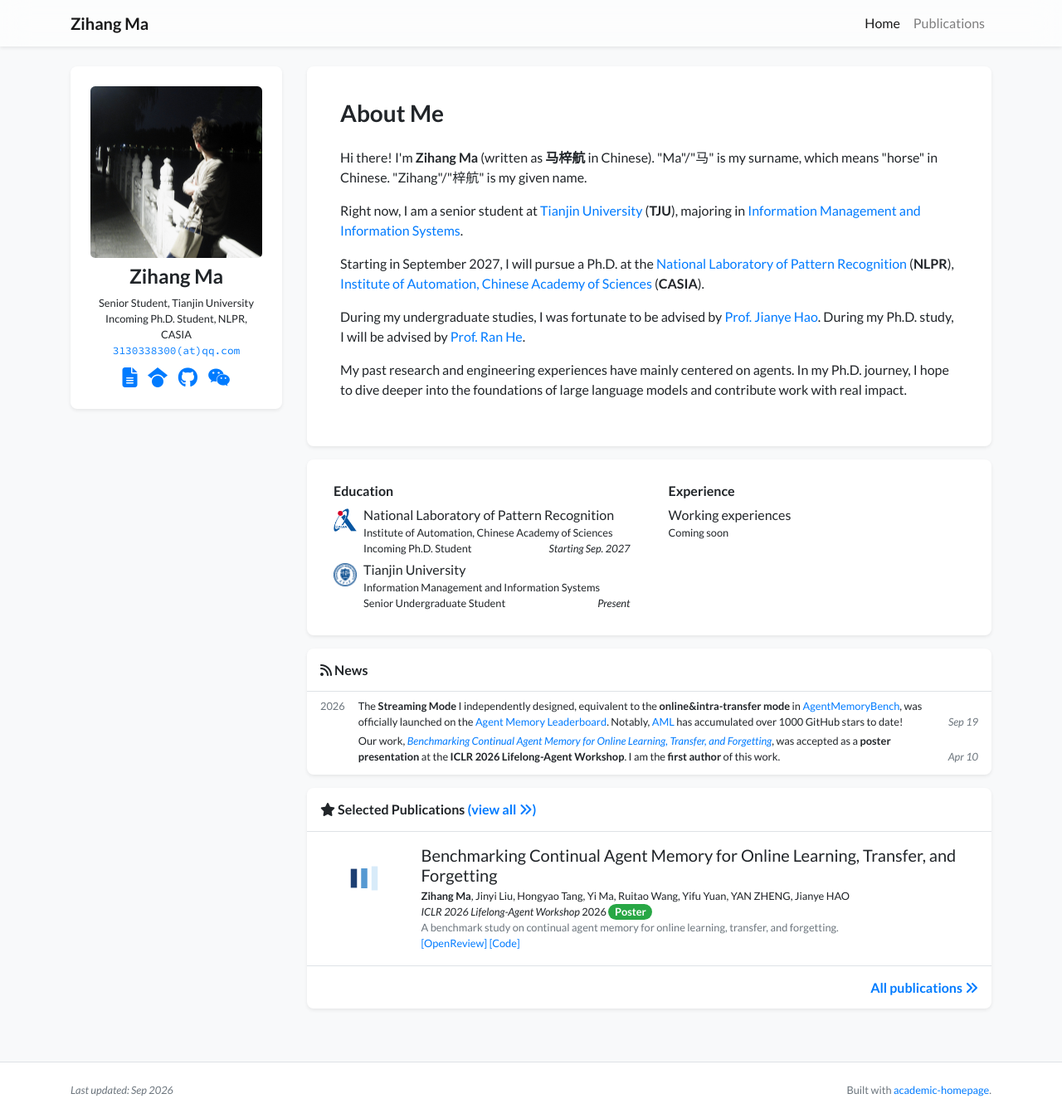
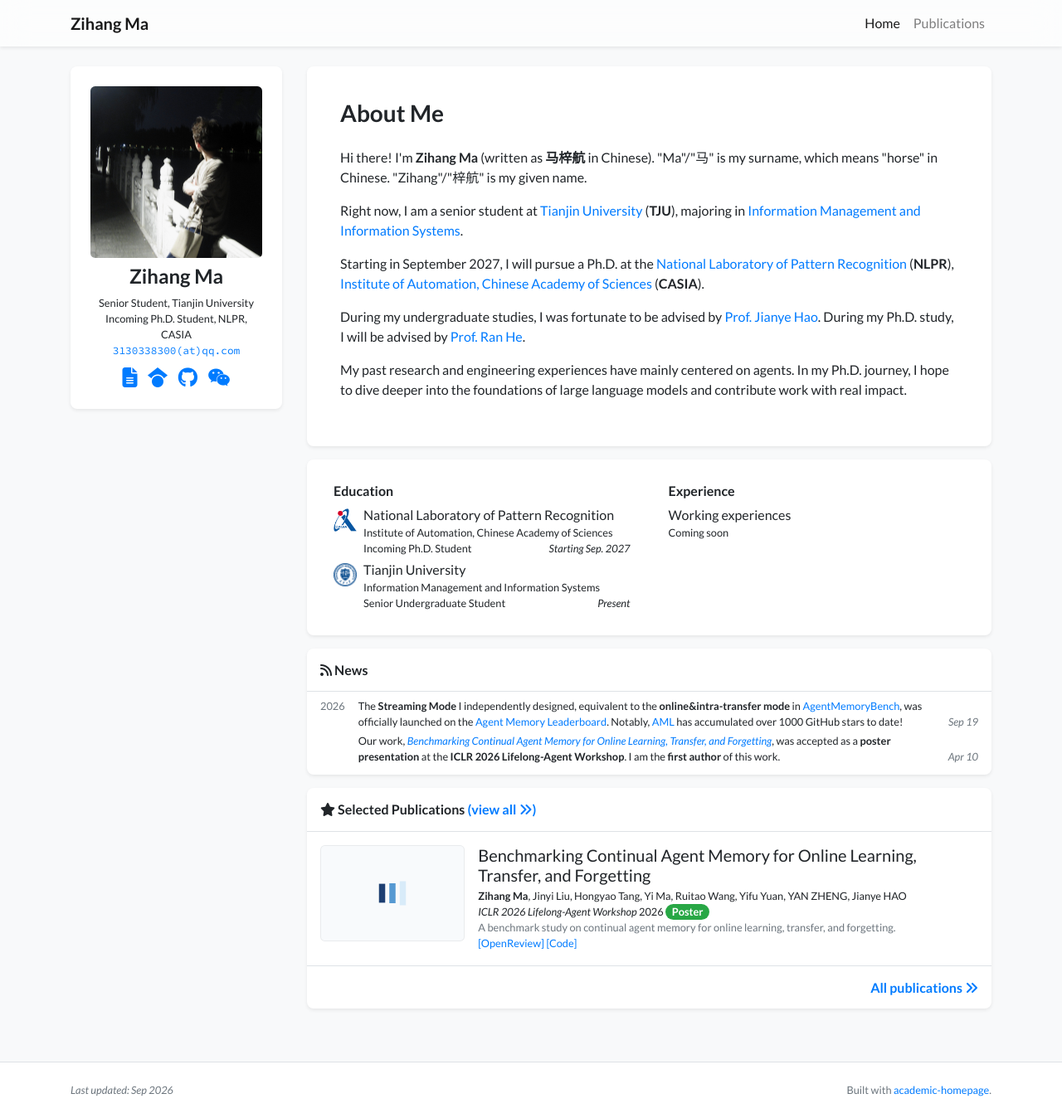
Before and after one commit to solomoon313/solomoon313.github.io, a Jekyll site: the page built from index.html, in a window 1280 px wide and 1348 px high. Shown: the whole window at 83% size. Built offline with Jekyll 4.4.1, drawn with Linux system fonts in a browser that asks for light colours; nearby versions of some CDN libraries; a style sheet for code colours, icons or effects is not loaded.

Commit message:
revise the paper figure

```diff
--- a/_includes/widgets/publication_item.html
+++ b/_includes/widgets/publication_item.html
@@ -1,14 +1,16 @@
 {% assign item = include.item %}
 <div class="d-none d-md-block">
     <div class="row no-gutters {% unless include.hide_bottom_border %}border-bottom{% endunless %} border-gray">
-        <div class="col-md-3 col-xl-2 mb-md-0 p-md-3">
+        <div class="col-md-4 col-xl-3 mb-md-0 p-md-3">
+            <div class="publication-cover-frame">
             {%- if item.cover -%}
-            <img data-src="{{ item.cover | relative_url }}" alt="{{ item.title }}" class="lazy w-100 rounded-sm" src="{{ '/assets/images/empty_300x200.png' | relative_url }}">
+            <img data-src="{{ item.cover | relative_url }}" alt="{{ item.title }}" class="lazy publication-cover-image rounded-sm" src="{{ '/assets/images/empty_300x200.png' | relative_url }}">
             {%- else -%}
-            <svg class="bubble-visual-hash lazy w-100 rounded-sm" data-bubble-visual-hash="{{ item.id }}" viewBox="0 0 300 200"></svg>
+            <svg class="bubble-visual-hash lazy publication-cover-image rounded-sm" data-bubble-visual-hash="{{ item.id }}" viewBox="0 0 300 200"></svg>
             {%- endif -%}
+            </div>
         </div>
-        <div class="col-md-9 col-xl-10 p-3 pl-md-0">
+        <div class="col-md-8 col-xl-9 p-3 pl-md-0">
             <h5 class="mt-0 mb-1 font-weight-normal">{{ item.title }}</h5>
             <p class="mt-0 mb-0 small">{% include widgets/author_list.html authors=item.authors %}</p>
             <p class="mt-0 mb-0 small">{{item.pub_pre}}<i>{{ item.pub }}</i>{{ item.pub_post }} {{ item.pub_date }} {{ item.pub_last }} <span data-semantic-scholar-id="{{ item.semantic_scholar_id }}"></span></p>
--- a/assets/css/global.css
+++ b/assets/css/global.css
@@ -88,6 +88,25 @@ div.lazy {
     font-size: 100%;
 }
 
+.publication-cover-frame {
+    width: 100%;
+    aspect-ratio: 3 / 2;
+    display: flex;
+    align-items: center;
+    justify-content: center;
+    overflow: hidden;
+    background: #f8fafc;
+    border: 1px solid rgba(0, 0, 0, 0.06);
+    border-radius: 0.35rem;
+}
+
+.publication-cover-image {
+    width: 100%;
+    height: 100%;
+    object-fit: contain;
+    display: block;
+}
+
 .email-text {
     font-family: Source Code Pro, monospace;
 }
```
